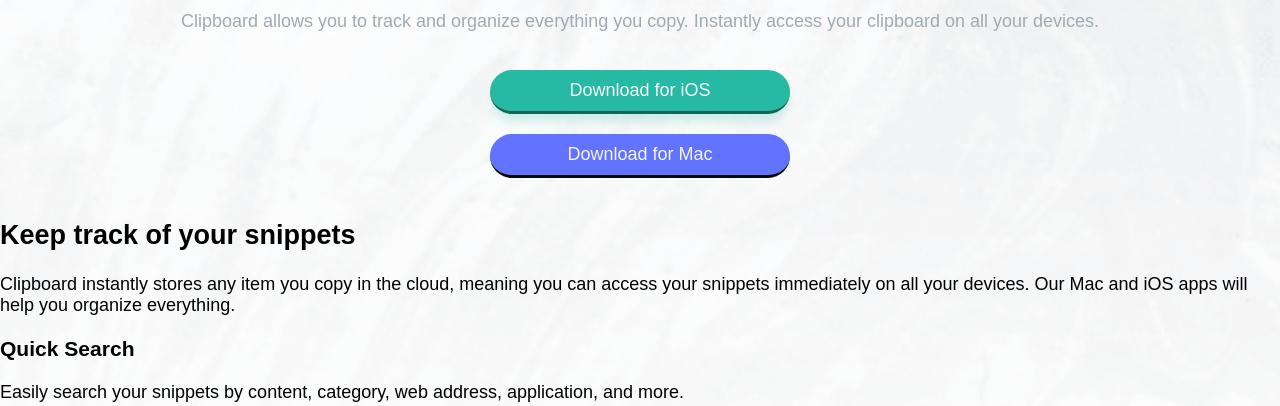
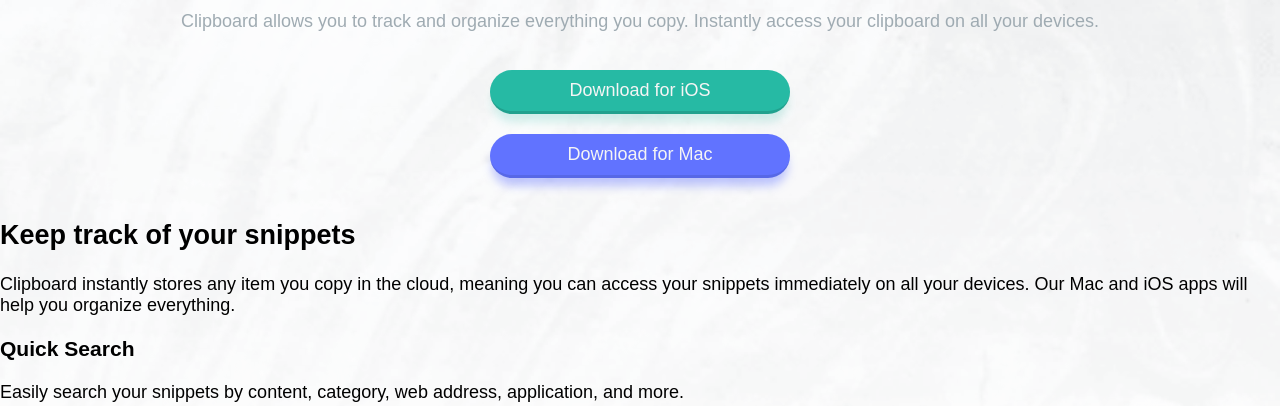
Before and after one commit to brassare/Front-end-mentor, a plain HTML site: page clipboard-landing-page-master/index.html in a window 1280 px wide. Shown: the part 394-800 px from the top of the page. Drawn offline with Linux system fonts and the light colour scheme; a web font is replaced by a local one.

Commit message:
finish buttom

```diff
--- a/clipboard-landing-page-master/style.css
+++ b/clipboard-landing-page-master/style.css
@@ -59,15 +59,16 @@ body {
   background-color: var(--Strong-Cyan);
   color: whitesmoke;
   width: 300px;
-  border-bottom: outset 3px var(--Strong-Cyan);
+  border-bottom: outset hsla(171, 66%, 44%, 0.3);
   box-shadow: 0px 10px 10px -2px hsl(171, 66%, 44%, 0.2);
 }
 
 .buttons__download--blue {
   background-color: var(--Light-Blue);
   color: whitesmoke;
-  border-bottom: outset var(--Dark-grayish-blue);
+  border-bottom: outset hsla(233, 100%, 69%, 0.3);
   width: 300px;
+  box-shadow: 0px 10px 10px -2px hsl(233, 100%, 69%, 0.4)
 }
 
 /*Fim buttons*/
```
